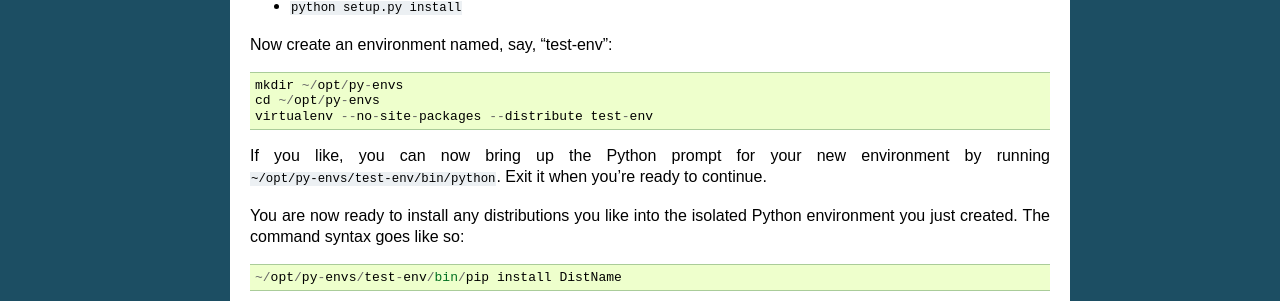
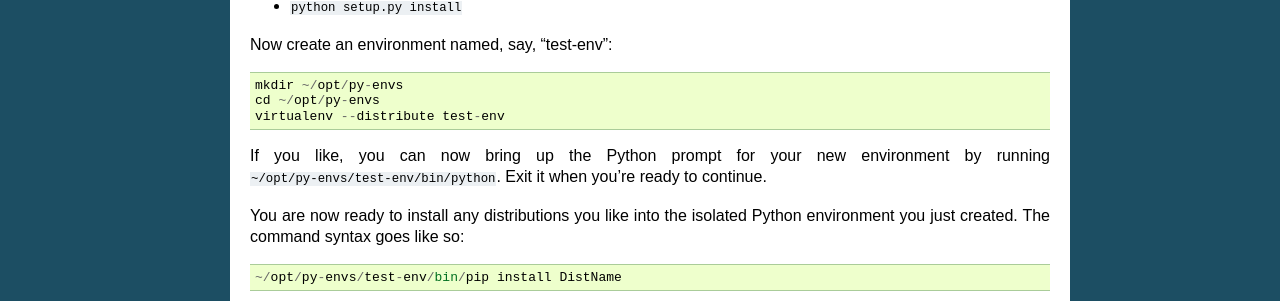
Before and after one commit to pypa/packaging.python.org, a Sphinx documentation site: the page built from source/basics_installing_dists.txt, in a window 1280 px wide. Shown: the part 478-779 px from the top of the page. Built offline with Sphinx 7.4.7, drawn with Linux system fonts in a browser that asks for light colours.

Commit message:
Removed `--no-site-packages` from virtualenv command.

```diff
--- a/source/basics_installing_dists.txt
+++ b/source/basics_installing_dists.txt
@@ -36,7 +36,7 @@ Now create an environment named, say, "test-env"::
 
     mkdir ~/opt/py-envs
     cd ~/opt/py-envs
-    virtualenv --no-site-packages --distribute test-env
+    virtualenv --distribute test-env
 
 If you like, you can now bring up the Python prompt for your new
 environment by running ``~/opt/py-envs/test-env/bin/python``. Exit it
```
